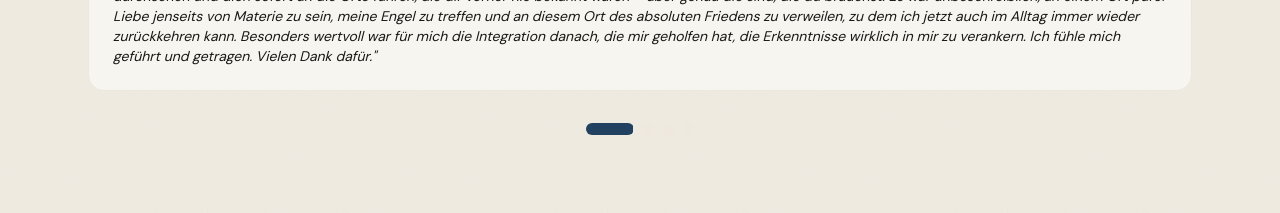
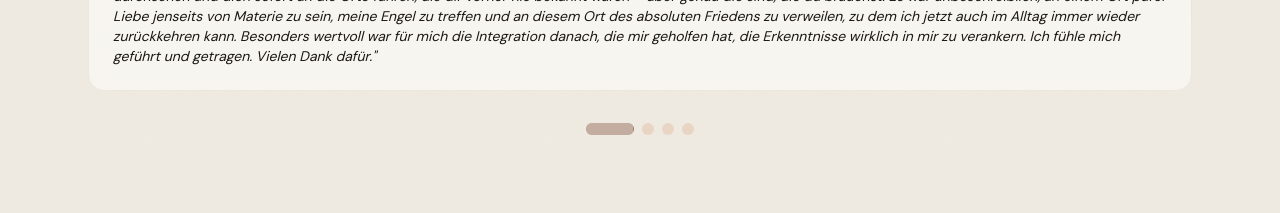
Before and after one commit to Pitthammerit/regression, a React (Create React App) app in the folder frontend/: page / in a window 1280 px wide. Shown: the part 10280-10493 px from the top of the page. Built offline with nearby package versions, Linux system fonts and the light colour scheme; no server answers.

Commit message:
fix: make all navigation dots clearly visible
- Active dot: #9B7461 (dark brown) with white progress overlay
- Inactive dots: #E8D5C4 (light sand/beige) - clearly visible
- All dots now show total number of testimonials (e.g., ".-." for 3)

Co-Authored-By: Claude Opus 4.6 <noreply@anthropic.com>

```diff
--- a/frontend/src/components/sections/TestimonialCarousel.jsx
+++ b/frontend/src/components/sections/TestimonialCarousel.jsx
@@ -166,15 +166,16 @@ export const TestimonialCarousel = ({ clients, label, subtitle }) => {
             <button
               key={index}
               onClick={() => handleDotClick(index)}
-              className="relative h-3 overflow-hidden rounded-full bg-brand-sand/40 transition-all duration-300"
+              className="relative h-3 overflow-hidden rounded-full transition-all duration-300"
               style={{
                 width: index === currentIndex ? "48px" : "12px",
+                backgroundColor: index === currentIndex ? "#9B7461" : "#E8D5C4",
               }}
               aria-label={`Go to testimonial ${index + 1}`}>
               {/* Progress bar inside active dot */}
               {index === currentIndex && (
                 <div
-                  className="absolute left-0 top-0 h-full bg-brand-deep transition-all duration-100 ease-linear"
+                  className="absolute left-0 top-0 h-full bg-white/40 transition-all duration-100 ease-linear"
                   style={{ width: `${progress}%` }}
                 />
               )}
```
